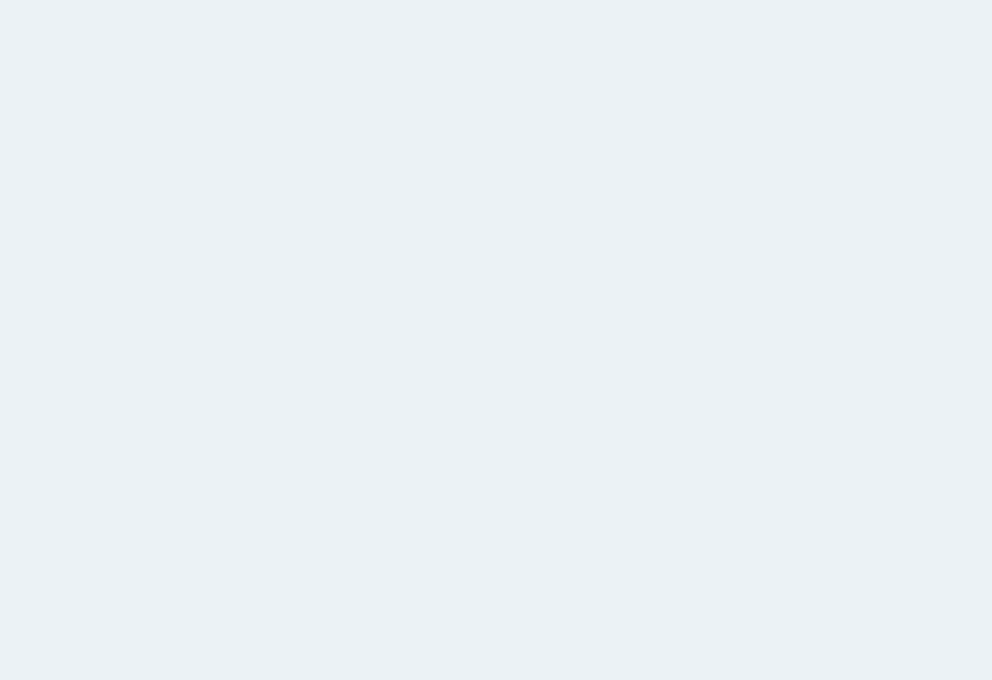
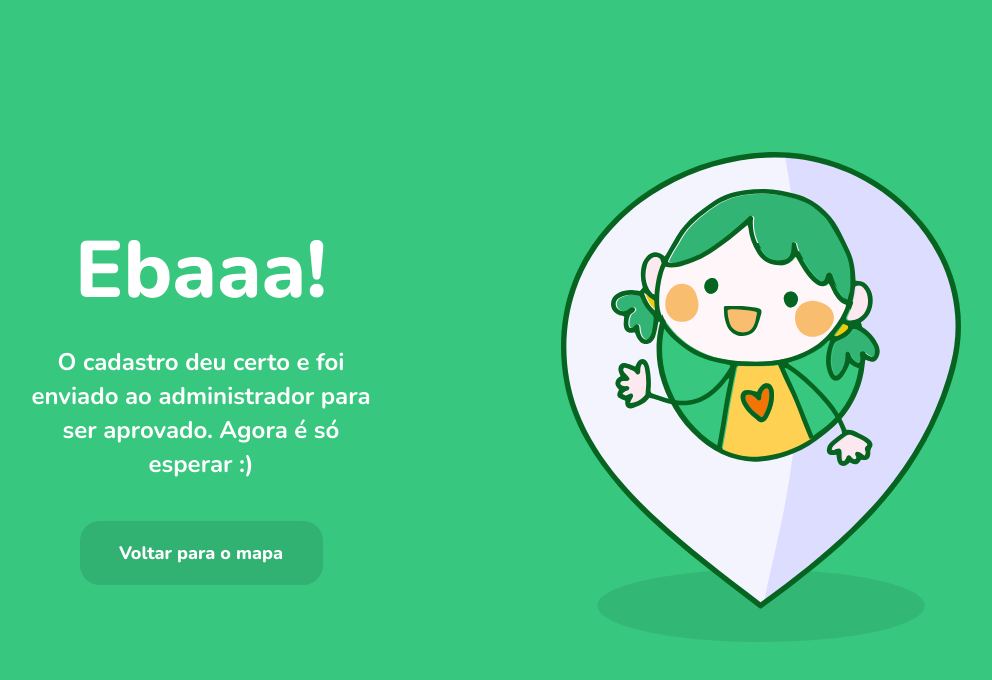
Before and after one commit to filipenadai/happy, a React (Create React App) app in the folder web/: page /success in a window 1280 px wide. Shown: the top 680 px of the page, without its empty margins (144-1136 px from the left). Built offline with nearby package versions, Linux system fonts and the light colour scheme.

Commit message:
create a success view

```diff
--- a/web/src/pages/Landing/index.tsx
+++ b/web/src/pages/Landing/index.tsx
@@ -18,8 +18,9 @@ const Landing: React.FC = () => {
         </main>
 
         <div>
-          <strong>Rio Claro</strong>
-          <span>São Paulo</span>
+          <Link to="adsfsdoif">
+            Acesso Restrito
+          </Link>
         </div>
 
         <Link to="home">
--- a/web/src/pages/Landing/styles.ts
+++ b/web/src/pages/Landing/styles.ts
@@ -43,25 +43,45 @@ export const Content = styled.div`
     }
   }
 
-  div {
+  > div {
     position: absolute;
     right: 0;
-    top: 0;
+    top: 0px;
 
     font-size: 24px;
     line-height: 34px;
 
     display: flex;
-    flex-direction: column;
+    justify-content: space-between;
+    flex-direction: row;
 
-    text-align: right;
+    > a {
+      height: 56px;
+      width: 222px;
+      background: #12d4e0;
+      line-height: 30px;
+      font-size: 20px;
+      font-weight: bold;
+      text-decoration: none;
 
-    strong {
-      font-weight: 800;
+      border-radius: 20px;
+      display: flex;
+
+      align-items: center;
+      justify-content: center;
+
+      color: #fff
+
     }
+
+    a:hover {
+      color: #15c3d6;
+      background: #96feff;
+    }
+
   }
 
-  a {
+  > a {
     position: absolute;
     right: 0;
     bottom: 0;
--- /dev/null
+++ b/web/src/pages/SuccessCreateOrphanage/index.tsx
@@ -0,0 +1,30 @@
+import React from 'react';
+import { Link } from 'react-router-dom';
+
+import { Container, Message, ImageSuccess } from './styles';
+
+import successImg from '../../images/success.svg';
+
+const SuccessCreateOrphanage: React.FC = () => {
+  return (
+    <Container>
+      <Message>
+        <h1>Ebaaa!</h1>
+        <h3>
+          O cadastro deu certo e foi enviado
+          ao administrador para ser aprovado.
+          Agora é só esperar :)
+        </h3>
+        <Link to="home">
+          Voltar para o mapa
+        </Link>
+      </Message>
+
+      <ImageSuccess>
+        <img src={successImg} alt="Sucesso" />
+      </ImageSuccess>
+    </Container>
+  );
+}
+
+export default SuccessCreateOrphanage;
--- /dev/null
+++ b/web/src/pages/SuccessCreateOrphanage/styles.ts
@@ -0,0 +1,61 @@
+import styled from 'styled-components';
+
+export const Container = styled.div`
+  background: #37c77f;
+  height: 100vh;
+  width: 100vw;
+
+  display: flex;
+  justify-content: center;
+  align-items: center;
+
+`;
+
+export const Message = styled.div`
+  max-width: 340px;
+  font-family: 'Nunito', sans-serif;
+  display: flex;
+  justify-content: center;
+  align-items: center;
+  flex-direction: column;
+  margin-right: 190px;
+
+  h1 {
+    font-size: 80px;
+    font-weight: 800;
+  }
+
+  h3 {
+    font-size: 24px;
+    line-height: 34px;
+    font-weight: 700;
+    margin-top: 20px;
+    text-align: center;
+  }
+
+  a {
+    width: 243px;
+    height: 64px;
+    background: #31b272;
+    color: #fff;
+
+    display: flex;
+    justify-content: center;
+    align-items: center;
+
+    text-decoration: none;
+    font-weight: 800;
+    font-size: 18px;
+
+    margin-top: 40px;
+    border-radius: 20px;
+
+    transition: background-color 0.2s;
+  }
+
+  a:hover {
+    background: #3bd689;
+  }
+`;
+
+export const ImageSuccess = styled.div``;
--- a/web/src/routes.tsx
+++ b/web/src/routes.tsx
@@ -5,6 +5,7 @@ import Landing from './pages/Landing';
 import Orphanages from './pages/Orphanages';
 import CreateOrphanage from './pages/CreateOrphanage';
 import Orphanage from './pages/Orphanage';
+import SuccessCreateOrphanage from './pages/SuccessCreateOrphanage';
 
 const Routes: React.FC = () => {
   return (
@@ -12,6 +13,7 @@ const Routes: React.FC = () => {
       <Switch>
         <Route path="/" exact component={Landing} />
         <Route path="/home" component={Orphanages} />
+        <Route path="/success" component={SuccessCreateOrphanage} />
         <Route path="/orphanages/create" component={CreateOrphanage} />
         <Route path="/orphanages/:id" component={Orphanage} />
       </Switch>
```
Also changed, not shown: web/src/images/success.svg (added), 1 other file (tests, documents, lock files or other folders).
